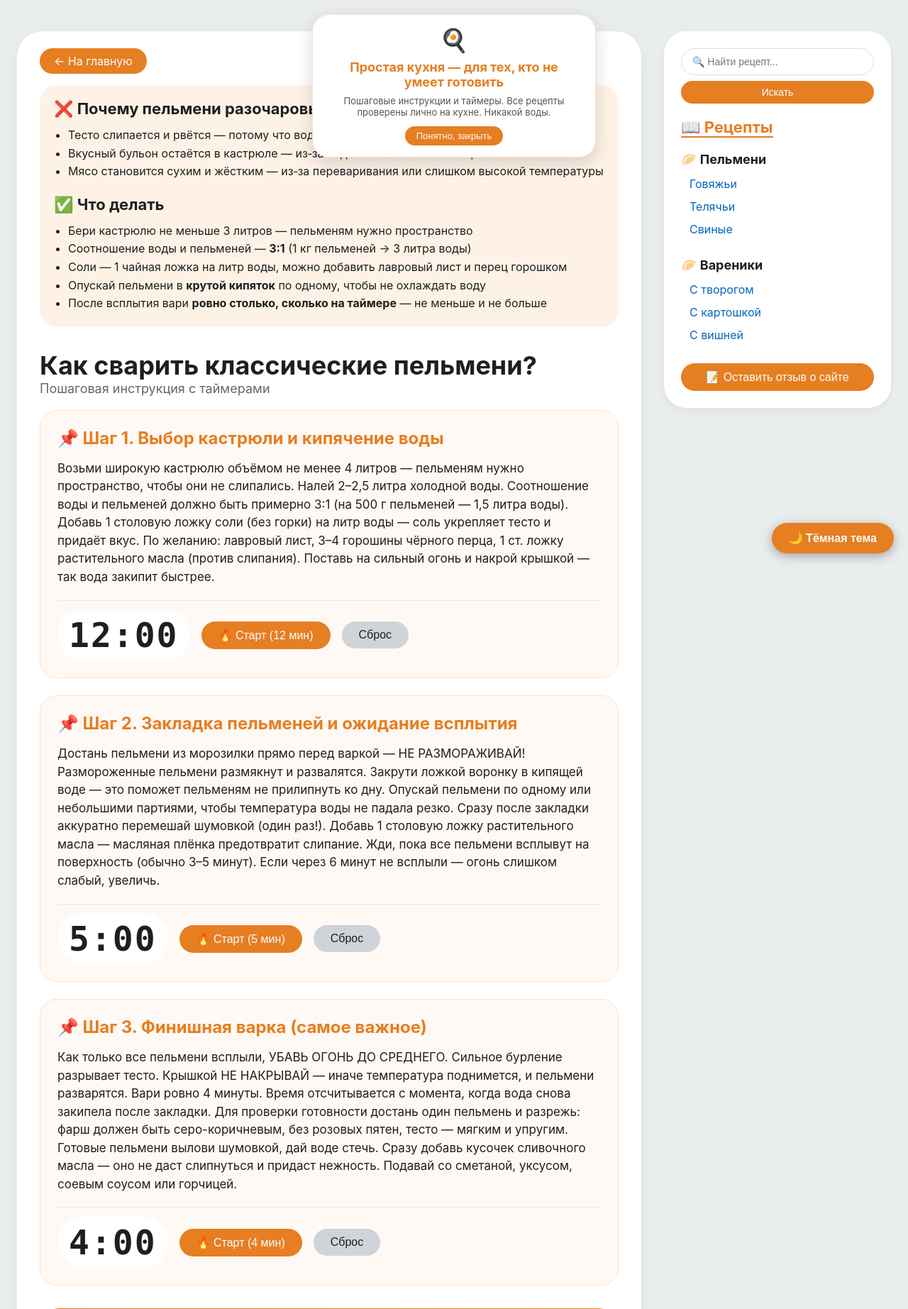
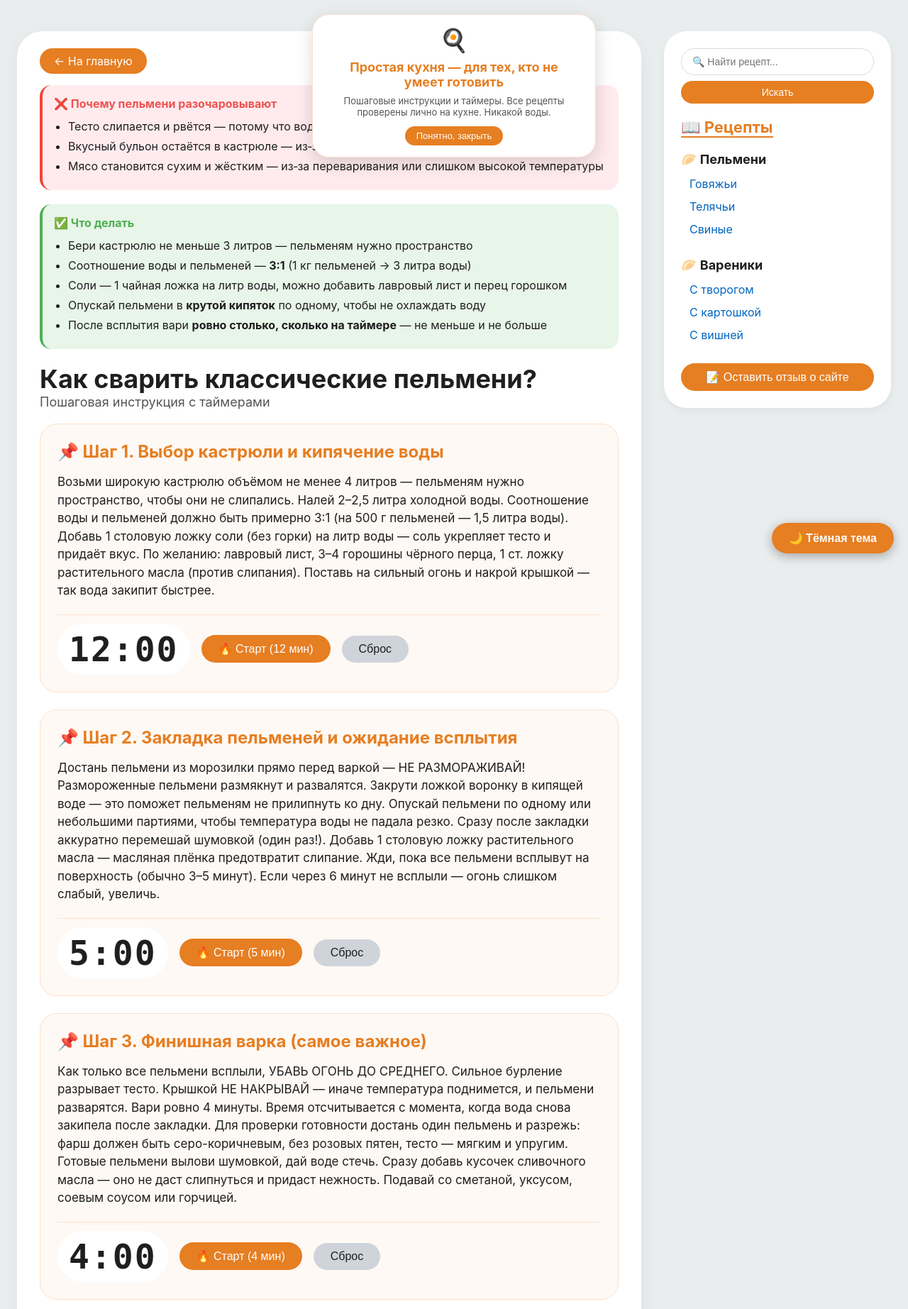
Before and after one commit to levstepansin-ship-it/django_project, a Django app: page /recipe/1/ in a window 1280 px wide. Shown: the top 1845 px of the page at 71% size. Run offline with Django 4.2, Linux system fonts and the light colour scheme; data comes from the database, SQL or seed files in the repository.

Commit message:
Update recipe_detail.html

```diff
--- a/recipes/templates/recipes/recipe_detail.html
+++ b/recipes/templates/recipes/recipe_detail.html
@@ -5,21 +5,23 @@
 {% block content %}
 <div class="recipe-area">
     <div style="margin-bottom: 24px;">
-        <a href="{% url 'index' %}" style="background: #e67e22; color: white; padding: 8px 20px; border-radius: 40px; text-decoration: none; font-size: 16px;">← На главную</a>
+        <a href="{% url 'index' %}" style="background: var(--accent); color: white; padding: 8px 20px; border-radius: 40px; text-decoration: none; font-size: 16px;">← На главную</a>
     </div>
 
-    <!-- БЛОКИ «ПОЧЕМУ РАЗОЧАРОВЫВАЮТ» И «ЧТО ДЕЛАТЬ» (ЗАВИСИТ ОТ РЕЦЕПТА) -->
+    <!-- БЛОКИ «ПОЧЕМУ РАЗОЧАРОВЫВАЮТ» И «ЧТО ДЕЛАТЬ» — теперь с правильными классами -->
     {% if recipe.id == 2 %}
-    <div style="background: #fef2e6; border-radius: 24px; padding: 20px; margin-bottom: 32px;">
-        <h2 style="font-size: 22px; margin-bottom: 12px;">❌ Почему пельмени из телятины часто не получаются</h2>
-        <ul style="margin-left: 20px; font-size: 16px; line-height: 1.6;">
+    <div class="warnings-block">
+        <h4>❌ Почему пельмени из телятины часто не получаются</h4>
+        <ul>
             <li>Телятина очень нежная — легко переварить, мясо станет сухим и жёстким</li>
             <li>Тесто может разорваться, если вода слишком бурно кипит</li>
             <li>Слипаются, если мало воды или пельменей слишком много</li>
             <li>Бульон получается пресным без достаточного количества соли и специй</li>
         </ul>
-        <h2 style="font-size: 22px; margin: 20px 0 12px;">✅ Секреты идеальной телятины</h2>
-        <ul style="margin-left: 20px; font-size: 16px; line-height: 1.6;">
+    </div>
+    <div class="tips-block">
+        <h4>✅ Секреты идеальной телятины</h4>
+        <ul>
             <li>Варить <strong>строго 4–5 минут после всплытия</strong> (не больше!)</li>
             <li>Воды брать <strong>3–4 части на 1 часть пельменей</strong> — чем больше, тем лучше</li>
             <li>После всплытия <strong>убавить огонь до среднего</strong>, чтобы вода не бурлила</li>
@@ -28,16 +30,18 @@
         </ul>
     </div>
     {% elif recipe.id == 3 %}
-    <div style="background: #fef2e6; border-radius: 24px; padding: 20px; margin-bottom: 32px;">
-        <h2 style="font-size: 22px; margin-bottom: 12px;">❌ Почему свиные пельмени разваливаются</h2>
-        <ul style="margin-left: 20px; font-size: 16px; line-height: 1.6;">
+    <div class="warnings-block">
+        <h4>❌ Почему свиные пельмени разваливаются</h4>
+        <ul>
             <li>Слишком сильное кипение разрывает тесто</li>
             <li>Мало воды — пельмени слипаются и рвутся при перемешивании</li>
             <li>Их кладут в холодную воду — тесто размокает</li>
             <li>Свинина жирная, но при переваривании становится сухой</li>
         </ul>
-        <h2 style="font-size: 22px; margin: 20px 0 12px;">✅ Как сварить свиные пельмени идеально</h2>
-        <ul style="margin-left: 20px; font-size: 16px; line-height: 1.6;">
+    </div>
+    <div class="tips-block">
+        <h4>✅ Как сварить свиные пельмени идеально</h4>
+        <ul>
             <li><strong>Много воды:</strong> 3 литра на 500 г пельменей</li>
             <li><strong>В кипяток</strong> — иначе тесто размякнет</li>
             <li><strong>1 ст. ложка масла</strong> в воду — против слипания</li>
@@ -46,17 +50,19 @@
         </ul>
     </div>
     {% elif recipe.id == 5 %}
-    <div style="background: #fef2e6; border-radius: 24px; padding: 20px; margin-bottom: 32px;">
-        <h2 style="font-size: 22px; margin-bottom: 12px;">❌ Почему вареники разочаровывают</h2>
-        <ul style="margin-left: 20px; font-size: 16px; line-height: 1.6;">
+    <div class="warnings-block">
+        <h4>❌ Почему вареники разочаровывают</h4>
+        <ul>
             <li>Тесто рвётся, начинка вытекает — потому что вода слишком бурно кипит или вареники переварили</li>
             <li>Вареники слипаются — мало воды или кинули слишком много за раз</li>
             <li>Творог внутри остаётся холодным — тесто толстое, а варили мало</li>
             <li>Тесто резиновое, жёсткое — не дали постоять после варки или переварили</li>
             <li>Вареники лопаются при варке — в начинке много влаги (плохо отжали творог)</li>
         </ul>
-        <h2 style="font-size: 22px; margin: 20px 0 12px;">✅ Как сварить идеальные вареники с творогом</h2>
-        <ul style="margin-left: 20px; font-size: 16px; line-height: 1.6;">
+    </div>
+    <div class="tips-block">
+        <h4>✅ Как сварить идеальные вареники с творогом</h4>
+        <ul>
             <li><strong>Много воды:</strong> 3 литра на 500 г вареников</li>
             <li><strong>В кипяток</strong> — иначе тесто размякнет и развалится</li>
             <li><strong>Солить обязательно</strong> (1 ст. ложка на 3 литра) — даже для сладких, соль усиливает вкус</li>
@@ -67,17 +73,19 @@
         </ul>
     </div>
     {% elif recipe.id == 6 %}
-    <div style="background: #fef2e6; border-radius: 24px; padding: 20px; margin-bottom: 32px;">
-        <h2 style="font-size: 22px; margin-bottom: 12px;">❌ Почему вареники с картошкой разочаровывают</h2>
-        <ul style="margin-left: 20px; font-size: 16px; line-height: 1.6;">
+    <div class="warnings-block">
+        <h4>❌ Почему вареники с картошкой разочаровывают</h4>
+        <ul>
             <li>Тесто рвётся, начинка вываливается — вода слишком бурно кипит или варили слишком долго</li>
             <li>Вареники слипаются — мало воды или кинули слишком много за раз</li>
             <li>Картошка внутри остаётся сырой — тесто толстое, а варили мало</li>
             <li>Тесто резиновое, жёсткое — не дали постоять после варки или переварили</li>
             <li>Вареники лопаются — в начинке много влаги (картошка водянистая)</li>
         </ul>
-        <h2 style="font-size: 22px; margin: 20px 0 12px;">✅ Как сварить идеальные вареники с картошкой</h2>
-        <ul style="margin-left: 20px; font-size: 16px; line-height: 1.6;">
+    </div>
+    <div class="tips-block">
+        <h4>✅ Как сварить идеальные вареники с картошкой</h4>
+        <ul>
             <li><strong>Много воды:</strong> 3 литра на 500 г вареников</li>
             <li><strong>В кипяток</strong> — иначе тесто размякнет</li>
             <li><strong>Солить обязательно</strong> (1 ст. ложка на 3 литра)</li>
@@ -89,17 +97,19 @@
         </ul>
     </div>
     {% elif recipe.id == 7 %}
-    <div style="background: #fef2e6; border-radius: 24px; padding: 20px; margin-bottom: 32px;">
-        <h2 style="font-size: 22px; margin-bottom: 12px;">❌ Почему вареники с вишней разочаровывают</h2>
-        <ul style="margin-left: 20px; font-size: 16px; line-height: 1.6;">
+    <div class="warnings-block">
+        <h4>❌ Почему вареники с вишней разочаровывают</h4>
+        <ul>
             <li>Тесто рвётся, начинка вытекает — вода слишком бурно кипит или переварили</li>
             <li>Вареники слипаются — мало воды или кинули слишком много за раз</li>
             <li>Вишнёвый сок вытекает, вареники становятся пустыми — плохо защипнули края или переварили</li>
             <li>Тесто сырое внутри — варили мало или вода не кипела достаточно сильно</li>
             <li>Тесто разваливается — замороженные вареники кидали в холодную воду, а не в кипяток</li>
         </ul>
-        <h2 style="font-size: 22px; margin: 20px 0 12px;">✅ Как сварить идеальные вареники с вишней</h2>
-        <ul style="margin-left: 20px; font-size: 16px; line-height: 1.6;">
+    </div>
+    <div class="tips-block">
+        <h4>✅ Как сварить идеальные вареники с вишней</h4>
+        <ul>
             <li><strong>Много воды:</strong> 3 литра на 500 г вареников</li>
             <li><strong>Только в кипяток</strong> — иначе тесто размякнет</li>
             <li><strong>Солить обязательно</strong> (1 ст. ложка на 3 литра)</li>
@@ -113,15 +123,17 @@
         </ul>
     </div>
     {% else %}
-    <div style="background: #fef2e6; border-radius: 24px; padding: 20px; margin-bottom: 32px;">
-        <h2 style="font-size: 22px; margin-bottom: 12px;">❌ Почему пельмени разочаровывают</h2>
-        <ul style="margin-left: 20px; font-size: 16px; line-height: 1.6;">
+    <div class="warnings-block">
+        <h4>❌ Почему пельмени разочаровывают</h4>
+        <ul>
             <li>Тесто слипается и рвётся — потому что вода не кипела достаточно сильно</li>
             <li>Вкусный бульон остаётся в кастрюле — из‑за недостатка соли или специй</li>
             <li>Мясо становится сухим и жёстким — из‑за переваривания или слишком высокой температуры</li>
         </ul>
-        <h2 style="font-size: 22px; margin: 20px 0 12px;">✅ Что делать</h2>
-        <ul style="margin-left: 20px; font-size: 16px; line-height: 1.6;">
+    </div>
+    <div class="tips-block">
+        <h4>✅ Что делать</h4>
+        <ul>
             <li>Бери кастрюлю не меньше 3 литров — пельменям нужно пространство</li>
             <li>Соотношение воды и пельменей — <strong>3:1</strong> (1 кг пельменей → 3 литра воды)</li>
             <li>Соли — 1 чайная ложка на литр воды, можно добавить лавровый лист и перец горошком</li>
@@ -131,8 +143,8 @@
     </div>
     {% endif %}
 
-    <h1 style="font-size: 36px;">{{ recipe.title }}</h1>
-    <div class="subhead" style="color: #666; margin-bottom: 20px; font-size: 18px;">Пошаговая инструкция с таймерами</div>
+    <h1 style="font-size: 36px; color: var(--text-primary);">{{ recipe.title }}</h1>
+    <div class="subhead" style="color: var(--text-secondary); margin-bottom: 20px; font-size: 18px;">Пошаговая инструкция с таймерами</div>
 
     {% for step in recipe.steps %}
     <div class="step-card">
@@ -142,16 +154,16 @@
         {% endif %}
         <div class="timer-row">
             <span class="timer-display" id="timer{{ forloop.counter }}" style="font-size: 48px;">{{ step.duration }}:00</span>
-            <button class="start-timer" data-duration="{{ step.duration }}" data-timer-id="timer{{ forloop.counter }}" style="background: #e67e22; color: white; border: none; font-size: 16px; padding: 10px 24px; border-radius: 40px;">🔥 Старт ({{ step.duration }} мин)</button>
+            <button class="start-timer" data-duration="{{ step.duration }}" data-timer-id="timer{{ forloop.counter }}" style="background: var(--accent); color: white; border: none; font-size: 16px; padding: 10px 24px; border-radius: 40px;">🔥 Старт ({{ step.duration }} мин)</button>
             <button class="reset-timer" data-timer-id="timer{{ forloop.counter }}" style="background: #ced4da; color: #1f1f1f; border: none; font-size: 16px; padding: 10px 24px; border-radius: 40px;">Сброс</button>
         </div>
     </div>
     {% endfor %}
 
-    <div class="global-timer" style="background: linear-gradient(135deg, #e67e22, #f39c12); color: white; border-radius: 28px; padding: 24px; text-align: center; margin-top: 32px;">
+    <div class="global-timer" style="background: linear-gradient(135deg, var(--accent), #f39c12); color: white; border-radius: 28px; padding: 24px; text-align: center; margin-top: 32px;">
         <div style="font-size: 20px; font-weight: 600;">⚡ СУПЕР-ТАЙМЕР (все шаги подряд)</div>
         <div class="timer" id="fullTimer" style="font-size: 56px; font-weight: 600; letter-spacing: 6px; margin: 16px 0;">--:--</div>
-        <button id="startFullBtn" style="background: white; color: #e67e22; border: none; font-size: 16px; padding: 10px 24px; border-radius: 40px;">🚀 Запустить полный цикл</button>
+        <button id="startFullBtn" style="background: white; color: var(--accent); border: none; font-size: 16px; padding: 10px 24px; border-radius: 40px;">🚀 Запустить полный цикл</button>
         <button id="resetFullBtn" style="background: #d9534f; color: white; border: none; font-size: 16px; padding: 10px 24px; border-radius: 40px;">Сбросить всё</button>
     </div>
 </div>
@@ -159,10 +171,10 @@
 <!-- ПРАВАЯ КОЛОНКА — МЕНЮ -->
 <div class="menu-area">
     <form method="GET" action="{% url 'search' %}" style="margin-bottom: 20px;">
-        <input type="text" name="q" placeholder="🔍 Найти рецепт..." value="{{ request.GET.q }}" style="width: 100%; padding: 10px 15px; border-radius: 40px; border: 1px solid #ddd; font-size: 14px;">
-        <button type="submit" style="width: 100%; margin-top: 8px; background: #e67e22; color: white; border: none; padding: 8px 15px; border-radius: 40px;">Искать</button>
+        <input type="text" name="q" placeholder="🔍 Найти рецепт..." value="{{ request.GET.q }}" style="width: 100%; padding: 10px 15px; border-radius: 40px; border: 1px solid var(--input-border); font-size: 14px; background: var(--bg-card); color: var(--text-primary);">
+        <button type="submit" style="width: 100%; margin-top: 8px; background: var(--accent); color: white; border: none; padding: 8px 15px; border-radius: 40px;">Искать</button>
     </form>
-    <h3 style="font-size: 22px;">📖 Рецепты</h3>
+    <h3 style="font-size: 22px; color: var(--accent);">📖 Рецепты</h3>
     <div class="menu-category">
         <div class="cat-title" style="font-size: 18px;">🥟 Пельмени</div>
         <a href="{% url 'recipe_detail' recipe_id=4 %}" style="font-size: 16px;">Говяжьи</a>
@@ -176,7 +188,7 @@
         <a href="{% url 'recipe_detail' recipe_id=7 %}" style="font-size: 16px;">С вишней</a>
     </div>
     <div style="margin-top: 24px; text-align: center;">
-        <button onclick="showFeedbackModal('Отзыв о сайте', true, false)" style="background: #e67e22; color: white; border: none; font-size: 16px; padding: 10px 20px; border-radius: 40px; width: 100%;">📝 Оставить отзыв о сайте</button>
+        <button onclick="showFeedbackModal('Отзыв о сайте', true, false)" style="background: var(--accent); color: white; border: none; font-size: 16px; padding: 10px 20px; border-radius: 40px; width: 100%;">📝 Оставить отзыв о сайте</button>
     </div>
 </div>
 
```
